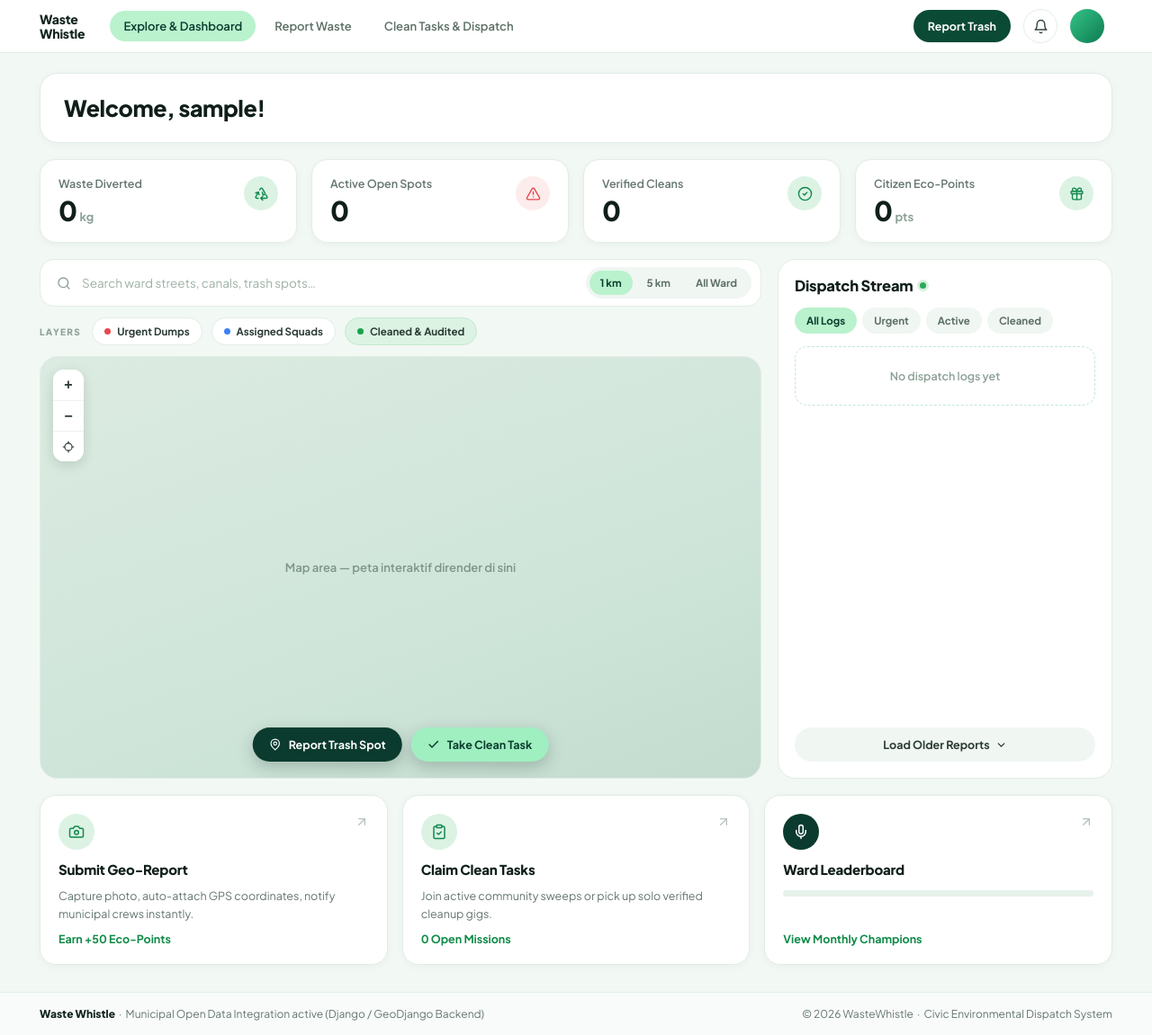
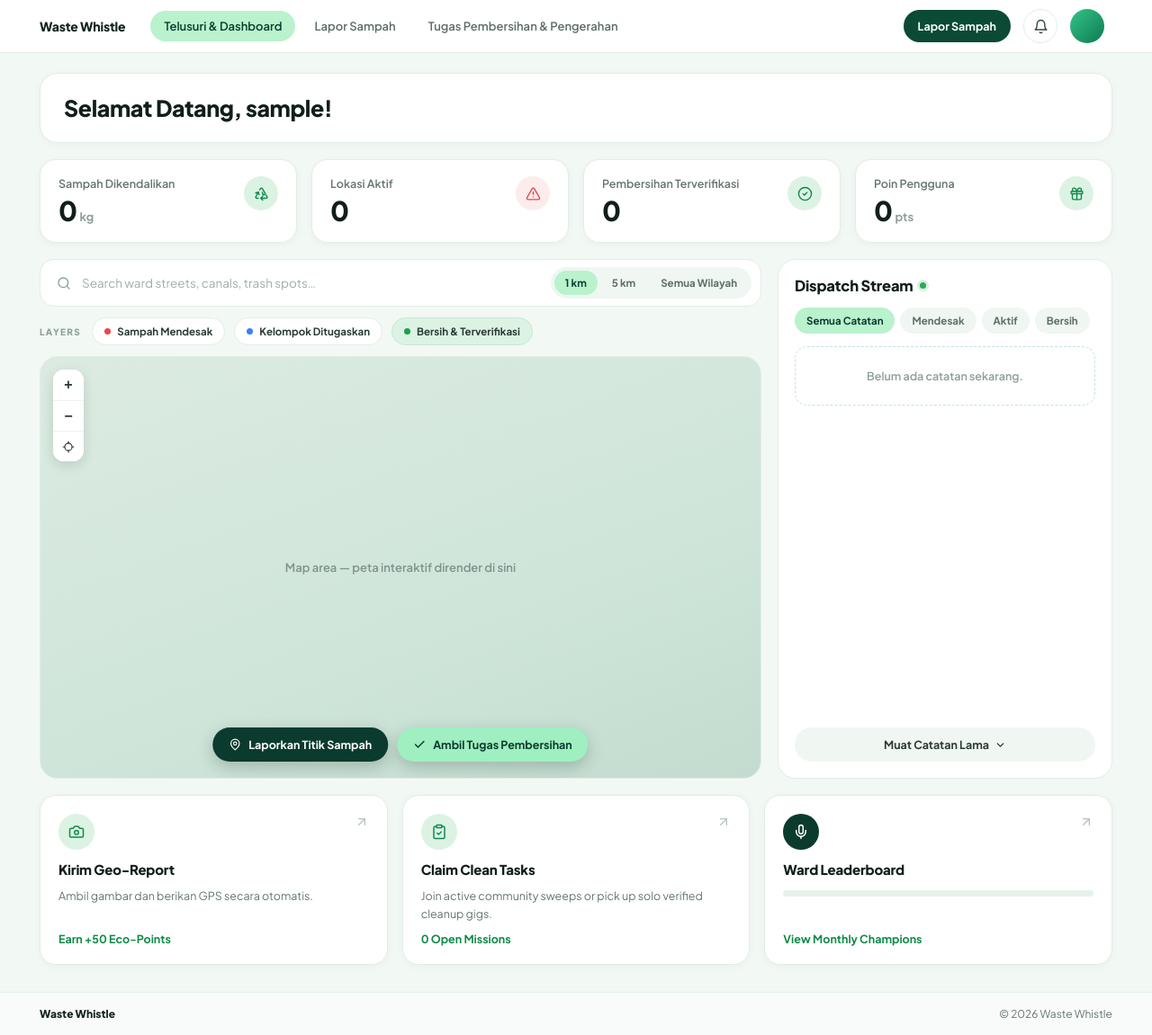
Before and after one commit to pbp-kelompok-b9/WasteWhistle, a Django app: page /dashboard/ in a window 1280 px wide. Shown: the whole page at 90% size. Run offline with Django 5.2, Linux system fonts and the light colour scheme; the visitor is signed in with stand-in values (Sample User, id 1).

Commit message:
chore: membahasa indonesiakan seluruh elemen html loh ya.

```diff
--- a/templates/body.html
+++ b/templates/body.html
@@ -1,18 +1,18 @@
 <header class="ww-topbar">
     <div class="ww-topbar-inner">
         <a class="ww-brand" href="{% url 'dashboard' %}">
-            <span class="ww-brand-name">Waste<br>Whistle</span>
+            <span class="ww-brand-name">Waste Whistle</span>
         </a>
 
         <nav class="ww-nav">
-            <a class="ww-nav-link is-active" href="{% url 'dashboard' %}">Explore &amp; Dashboard</a>
-            <a class="ww-nav-link" href="#">Report Waste</a>
-            <a class="ww-nav-link" href="#">Clean Tasks &amp; Dispatch</a>
+            <a class="ww-nav-link is-active" href="{% url 'dashboard' %}">Telusuri &amp; Dashboard</a>
+            <a class="ww-nav-link" href="#">Lapor Sampah</a>
+            <a class="ww-nav-link" href="#">Tugas Pembersihan &amp; Pengerahan</a>
         </nav>
 
         <div class="ww-topbar-right">
             <a class="ww-btn-report" href="#">
-                Report Trash
+                Lapor Sampah
             </a>
             <button class="ww-bell" type="button" aria-label="Notifications">
                 <svg width="17" height="17" viewBox="0 0 24 24" fill="none" stroke="currentColor" stroke-width="2" stroke-linecap="round" stroke-linejoin="round"><path d="M6 8a6 6 0 0 1 12 0c0 7 3 9 3 9H3s3-2 3-9"/><path d="M10.3 21a1.94 1.94 0 0 0 3.4 0"/></svg>
@@ -35,7 +35,7 @@
     <section class="ww-hub-card">
         <div class="ww-hub-left">
             <div class="ww-hub-title-row">
-                <h1>Welcome, {{username}}!</h1>
+                <h1>Selamat Datang, {{username}}!</h1>
             </div>
         </div>
     </section>
@@ -44,7 +44,7 @@
     <section class="ww-stats">
         <article class="ww-stat-card">
             <div class="ww-stat-info">
-                <span class="ww-stat-label">Waste Diverted</span>
+                <span class="ww-stat-label">Sampah Dikendalikan</span>
                 <span class="ww-stat-value">{{ stat_waste_kg|default:"0" }}<small>kg</small></span>
                 {% if stat_waste_delta %}
                 <span class="ww-stat-sub ww-sub-up">
@@ -60,10 +60,10 @@
 
         <article class="ww-stat-card">
             <div class="ww-stat-info">
-                <span class="ww-stat-label">Active Open Spots</span>
+                <span class="ww-stat-label">Lokasi Aktif</span>
                 <span class="ww-stat-value">{{ stat_open_spots|default:"0" }}</span>
                 {% if stat_urgent_spots %}
-                <span class="ww-stat-sub ww-sub-danger"><span class="ww-dot ww-dot-red"></span>{{ stat_urgent_spots }} urgent priority</span>
+                <span class="ww-stat-sub ww-sub-danger"><span class="ww-dot ww-dot-red"></span>{{ stat_urgent_spots }} prioritas urgent</span>
                 {% endif %}
             </div>
             <span class="ww-stat-icon ww-icon-warn">
@@ -73,7 +73,7 @@
 
         <article class="ww-stat-card">
             <div class="ww-stat-info">
-                <span class="ww-stat-label">Verified Cleans</span>
+                <span class="ww-stat-label">Pembersihan Terverifikasi</span>
                 <span class="ww-stat-value">{{ stat_verified|default:"0" }}</span>
                 {% if stat_verified_detail %}<span class="ww-stat-sub">{{ stat_verified_detail }}</span>{% endif %}
             </div>
@@ -84,7 +84,7 @@
 
         <article class="ww-stat-card">
             <div class="ww-stat-info">
-                <span class="ww-stat-label">Citizen Eco-Points</span>
+                <span class="ww-stat-label">Poin Pengguna</span>
                 <span class="ww-stat-value">{{ stat_points|default:"0" }}<small>pts</small></span>
                 {% if stat_points_detail %}
                 <span class="ww-stat-sub">
@@ -109,15 +109,15 @@
                 <div class="ww-dist-group">
                     <a class="ww-dist is-active" href="#">1 km</a>
                     <a class="ww-dist" href="#">5 km</a>
-                    <a class="ww-dist" href="#">All Ward</a>
+                    <a class="ww-dist" href="#">Semua Wilayah</a>
                 </div>
             </div>
 
             <div class="ww-layers">
                 <span class="ww-layers-label">LAYERS</span>
-                <a class="ww-layer-chip" href="#"><span class="ww-dot ww-dot-red"></span>Urgent Dumps</a>
-                <a class="ww-layer-chip" href="#"><span class="ww-dot ww-dot-blue"></span>Assigned Squads</a>
-                <a class="ww-layer-chip is-tinted" href="#"><span class="ww-dot ww-dot-green2"></span>Cleaned &amp; Audited</a>
+                <a class="ww-layer-chip" href="#"><span class="ww-dot ww-dot-red"></span>Sampah Mendesak</a>
+                <a class="ww-layer-chip" href="#"><span class="ww-dot ww-dot-blue"></span>Kelompok Ditugaskan</a>
+                <a class="ww-layer-chip is-tinted" href="#"><span class="ww-dot ww-dot-green2"></span>Bersih &amp; Terverifikasi</a>
             </div>
 
             <div class="ww-map">
@@ -151,11 +151,11 @@
                 <div class="ww-map-fabs">
                     <a class="ww-fab ww-fab-dark" href="#">
                         <svg width="14" height="14" viewBox="0 0 24 24" fill="none" stroke="currentColor" stroke-width="2" stroke-linecap="round" stroke-linejoin="round"><path d="M20 10c0 6-8 12-8 12s-8-6-8-12a8 8 0 0 1 16 0Z"/><circle cx="12" cy="10" r="3"/></svg>
-                        Report Trash Spot
+                        Laporkan Titik Sampah
                     </a>
                     <a class="ww-fab ww-fab-green" href="#">
                         <svg width="14" height="14" viewBox="0 0 24 24" fill="none" stroke="currentColor" stroke-width="2.5" stroke-linecap="round" stroke-linejoin="round"><path d="M20 6 9 17l-5-5"/></svg>
-                        Take Clean Task
+                        Ambil Tugas Pembersihan
                     </a>
                 </div>
             </div>
@@ -185,10 +185,10 @@
             </div>
 
             <div class="ww-dispatch-tabs">
-                <a class="ww-dtab is-active" href="#">All Logs</a>
-                <a class="ww-dtab" href="#">Urgent</a>
-                <a class="ww-dtab" href="#">Active</a>
-                <a class="ww-dtab" href="#">Cleaned</a>
+                <a class="ww-dtab is-active" href="#">Semua Catatan</a>
+                <a class="ww-dtab" href="#">Mendesak</a>
+                <a class="ww-dtab" href="#">Aktif</a>
+                <a class="ww-dtab" href="#">Bersih</a>
             </div>
 
             <div class="ww-feed">
@@ -220,12 +220,12 @@
                     </div>
                 </article>
                 {% empty %}
-                <div class="ww-empty">No dispatch logs yet</div>
+                <div class="ww-empty">Belum ada catatan sekarang.</div>
                 {% endfor %}
             </div>
 
             <button class="ww-load-older" type="button">
-                Load Older Reports
+                Muat Catatan Lama
                 <svg width="13" height="13" viewBox="0 0 24 24" fill="none" stroke="currentColor" stroke-width="2.5" stroke-linecap="round" stroke-linejoin="round"><path d="m6 9 6 6 6-6"/></svg>
             </button>
         </aside>
@@ -242,8 +242,8 @@
                     <svg width="16" height="16" viewBox="0 0 24 24" fill="none" stroke="currentColor" stroke-width="2" stroke-linecap="round" stroke-linejoin="round"><path d="M7 7h10v10"/><path d="M7 17 17 7"/></svg>
                 </span>
             </div>
-            <h3>Submit Geo-Report</h3>
-            <p>Capture photo, auto-attach GPS coordinates, notify municipal crews instantly.</p>
+            <h3>Kirim Geo-Report</h3>
+            <p>Ambil gambar dan berikan GPS secara otomatis.</p>
             <span class="ww-action-highlight">Earn +{{ report_reward_points|default:"50" }} Eco-Points</span>
         </article>
 
@@ -292,7 +292,6 @@
 
 <footer class="ww-footer">
     <div class="ww-footer-inner">
-        <span><strong>Waste Whistle</strong> &nbsp;·&nbsp; Municipal Open Data Integration active (Django / GeoDjango Backend)</span>
-        <span>&copy; 2026 WasteWhistle &nbsp;·&nbsp; Civic Environmental Dispatch System</span>
-    </div>
-</footer>
+        <span><strong>Waste Whistle</strong></span>
+        <span>&copy; 2026 Waste Whistle</span>
+    </div
```
Also changed, not shown: templates/login.html (+6 -6 lines), templates/register.html (+7 -7 lines).
